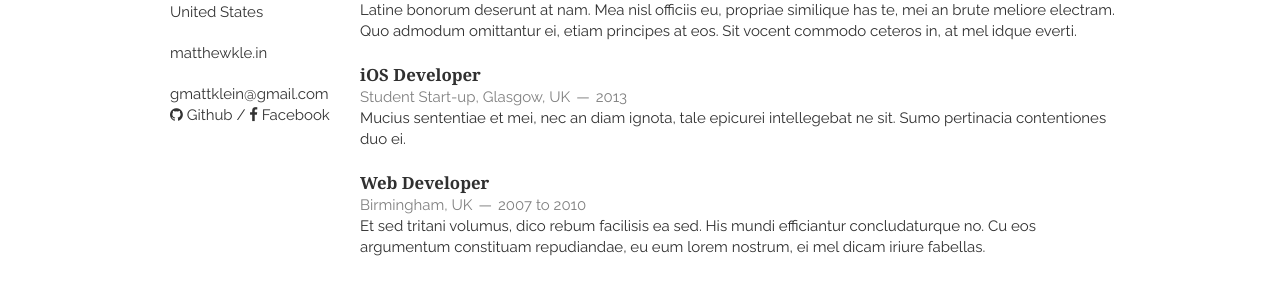
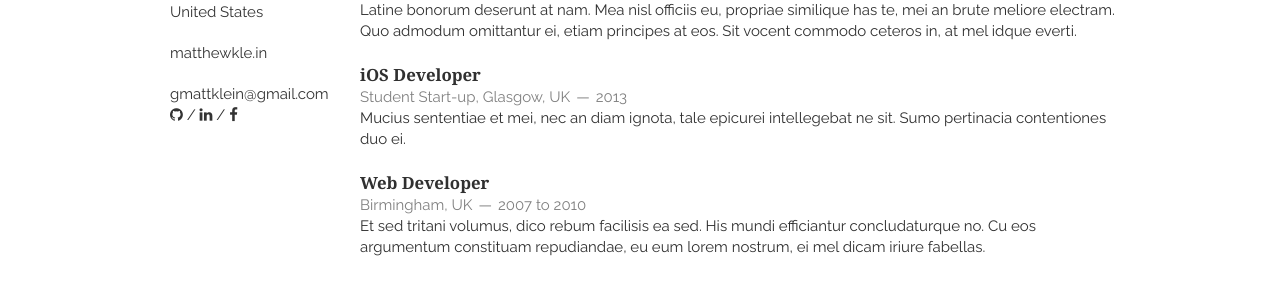
Before and after one commit to kleinma/kleinma.github.io, a Jekyll site: the page built from index.html, in a window 1280 px wide. Shown: the part 378-675 px from the top of the page. Built offline with Jekyll 4.4.1, drawn with Linux system fonts in a browser that asks for light colours; nearby versions of some CDN libraries; Markdown is read by kramdown in place of the engine named in the settings; the list of posts is cut into pages by our own code.

Commit message:
Added Linked in and deleted text (only icons).

```diff
--- a/_includes/sidebar.html
+++ b/_includes/sidebar.html
@@ -21,8 +21,9 @@
         </p>
         <p>
             <a href="{{ site.email_full }}">{{ site.email }}</a><br/>
-            <a href="https://github.com/{{ site.github }}"><i class="fa fa-github"></i> Github</a> /
-            <a href="https://facebook.com/{{ site.facebook }}"><i class="fa fa-facebook"></i> Facebook</a>
+            <a href="https://github.com/{{ site.github }}"><i class="fa fa-github"></i></a> /
+            <a href="https://linkedin.com/in/{{ site.linkedin }}"><i class="fa fa-linkedin"></i></a> /
+            <a href="https://facebook.com/{{ site.facebook }}"><i class="fa fa-facebook"></i></a>
         </p>
     </header>
 
```
